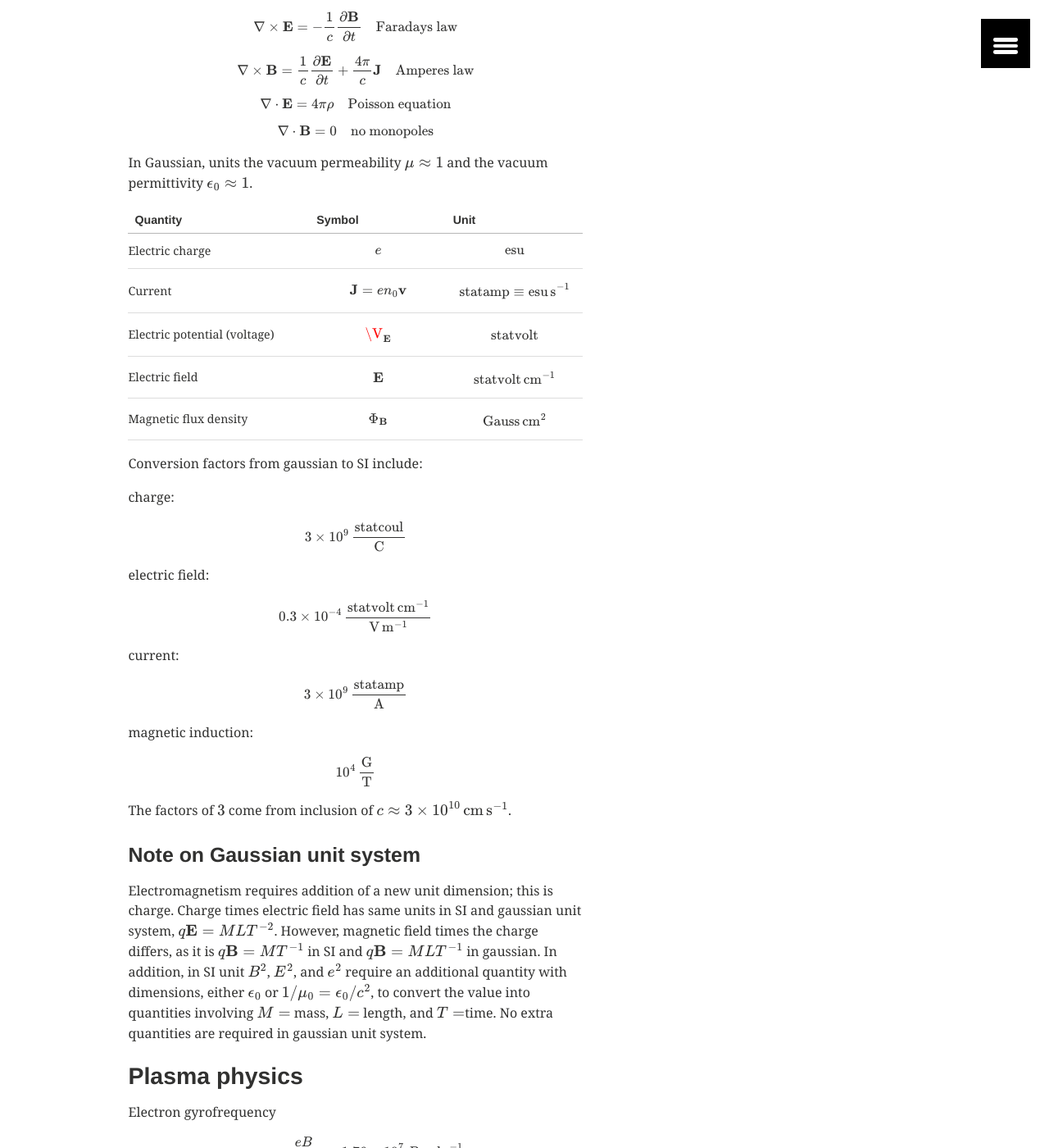
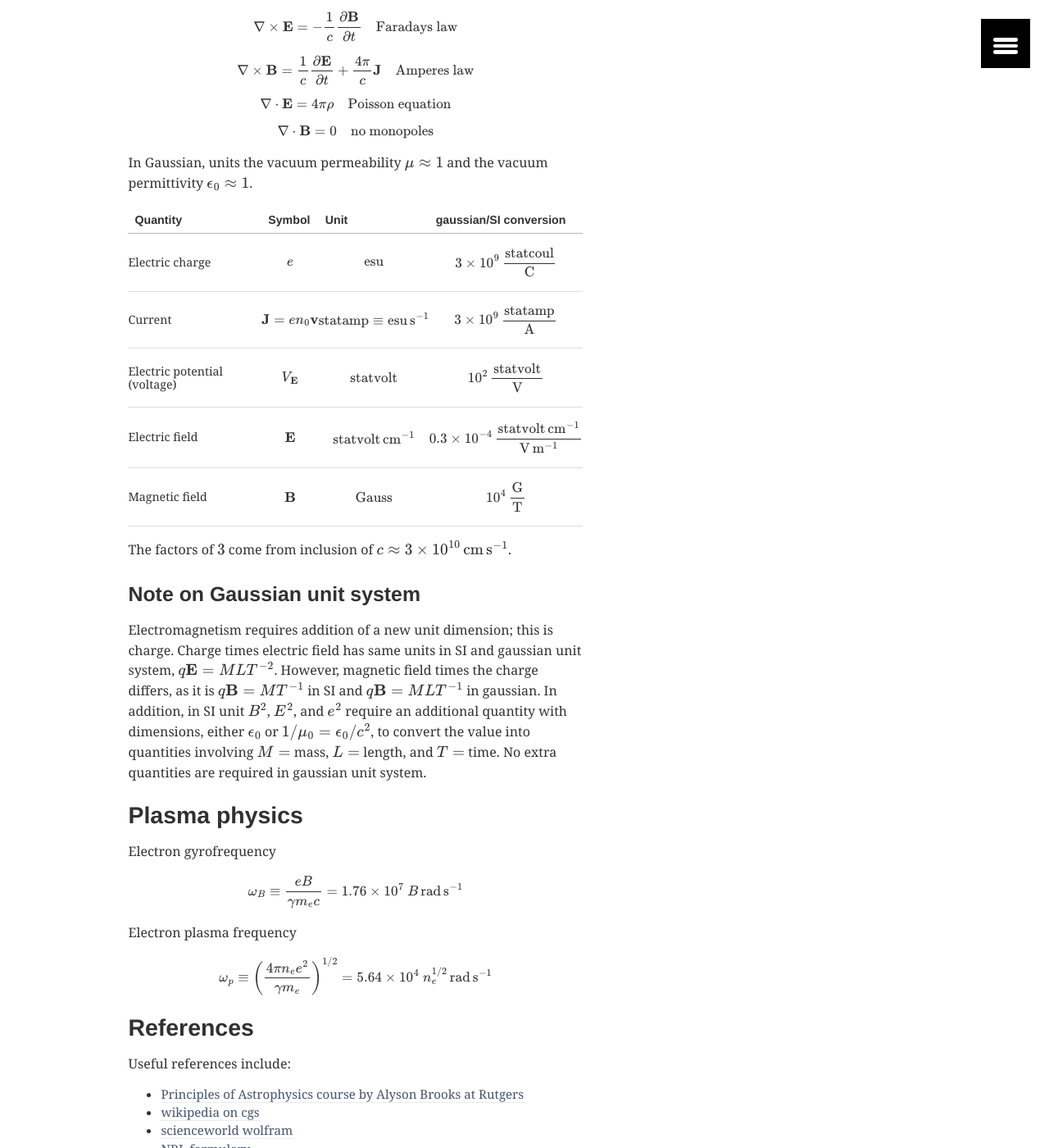
Before and after one commit to natj/natj.github.io, a Jekyll site: the page built from _posts/projects/2023-10-22-cgs.md, in a window 1280 px wide and 1400 px high, scrolled down 3502 px. Shown: the whole window at 82% size. Built offline with Jekyll 4.4.1, drawn with Linux system fonts in a browser that asks for light colours; formulas are drawn with MathJax 3.

Commit message:
more fixes

```diff
--- a/_posts/projects/2023-10-22-cgs.md
+++ b/_posts/projects/2023-10-22-cgs.md
@@ -423,7 +423,8 @@ In Gaussian, units the vacuum permeability $\mu \approx 1$ and the vacuum permit
 <table style="width:100%">
     <colgroup>
         <col width="40%" />
-        <col width="30%" />
+        <col width="10%" />
+        <col width="20%" />
         <col width="30%" />
     </colgroup>
     <thead>
@@ -438,55 +440,41 @@ In Gaussian, units the vacuum permeability $\mu \approx 1$ and the vacuum permit
             <td markdown="span">Electric charge</td>
             <td> $$e$$ </td>
             <td> $$ \mathrm{esu}$$ </td>
+            <td> $$3 \times 10^9 \,\frac{\mathrm{statcoul}}{\mathrm{C}}$$ </td>
         </tr>
         <tr>
             <td markdown="span">Current</td>
             <td> $$\mathbf{J} = e n_0 \mathbf{v}$$ </td>
             <td> $$\mathrm{statamp} \equiv \mathrm{esu}\,\mathrm{s}^{-1}$$ </td>
+            <td> $$3 \times 10^{9} \,\frac{\mathrm{statamp}}{\mathrm{A}}$$ </td>
         </tr>
         <tr>
             <td markdown="span">Electric potential (voltage)</td>
-            <td> $$\V_\mathbf{E}$$ </td>
+            <td> $$V_\mathbf{E}$$ </td>
             <td> $$\mathrm{statvolt}$$ </td>
+            <td> $$10^{2} \,\frac{\mathrm{statvolt}}{\mathrm{V}}$$ </td>
         </tr>
         <tr>
             <td markdown="span">Electric field</td>
             <td> $$\mathbf{E} $$ </td>
             <td> $$\mathrm{statvolt}\,\mathrm{cm}^{-1}$$ </td>
+            <td> $$0.3 \times 10^{-4} \,\frac{\mathrm{statvolt}\,\mathrm{cm}^{-1}}{\mathrm{V}\,\mathrm{m}^{-1}}$$ </td>
         </tr>
         <tr>
-            <td markdown="span">Magnetic flux density</td>
-            <td> $$\Phi_\mathbf{B}$$ </td>
-            <td> $$\mathrm{Gauss}\,\mathrm{cm}^2$$ </td>
+            <td markdown="span">Magnetic field</td>
+            <td> $$\mathbf{B}$$ </td>
+            <td> $$\mathrm{Gauss}$$ </td>
+            <td> $$10^{4} \,\frac{\mathrm{G}}{\mathrm{T}}$$ </td>
         </tr>
     </tbody>
 </table>
-
-Conversion factors from gaussian to SI include:
-
-charge:
-
-$$3 \times 10^9 \,\frac{\mathrm{statcoul}}{\mathrm{C}}$$
-
-electric field:
-
-$$0.3 \times 10^{-4} \,\frac{\mathrm{statvolt}\,\mathrm{cm}^{-1}}{\mathrm{V}\,\mathrm{m}^{-1}}$$
-
-current:
-
-$$3 \times 10^{9} \,\frac{\mathrm{statamp}}{\mathrm{A}}$$
-
-magnetic induction:
-
-$$10^{4} \,\frac{\mathrm{G}}{\mathrm{T}}$$
-
 
 The factors of $3$ come from inclusion of $c \approx 3 \times 10^{10} \,\mathrm{cm}\,\mathrm{s}^{-1}$.
 
 
 ### Note on Gaussian unit system
 
-Electromagnetism requires addition of a new unit dimension; this is charge. Charge times electric field has same units in SI and gaussian unit system, $q \mathbf{E} = M L T^{-2}$. However, magnetic field times the charge differs, as it is $q\mathbf{B} = M T^{-1}$ in SI and $q\mathbf{B} = M L T^{-1}$ in gaussian. In addition, in SI unit $B^2$, $E^2$, and $e^2$ require an additional quantity with dimensions, either $\epsilon_0$ or $1/\mu_0 = \epsilon_0/c^2$, to convert the value into quantities involving $M =$ mass, $L=$ length, and $T=$time. No extra quantities are required in gaussian unit system.
+Electromagnetism requires addition of a new unit dimension; this is charge. Charge times electric field has same units in SI and gaussian unit system, $q \mathbf{E} = M L T^{-2}$. However, magnetic field times the charge differs, as it is $q\mathbf{B} = M T^{-1}$ in SI and $q\mathbf{B} = M L T^{-1}$ in gaussian. In addition, in SI unit $B^2$, $E^2$, and $e^2$ require an additional quantity with dimensions, either $\epsilon_0$ or $1/\mu_0 = \epsilon_0/c^2$, to convert the value into quantities involving $M =$ mass, $L=$ length, and $T=$ time. No extra quantities are required in gaussian unit system.
 
 
 
```
Also changed, not shown: other parts of _posts/projects/2023-10-22-cgs.md (+1 -0 lines).
